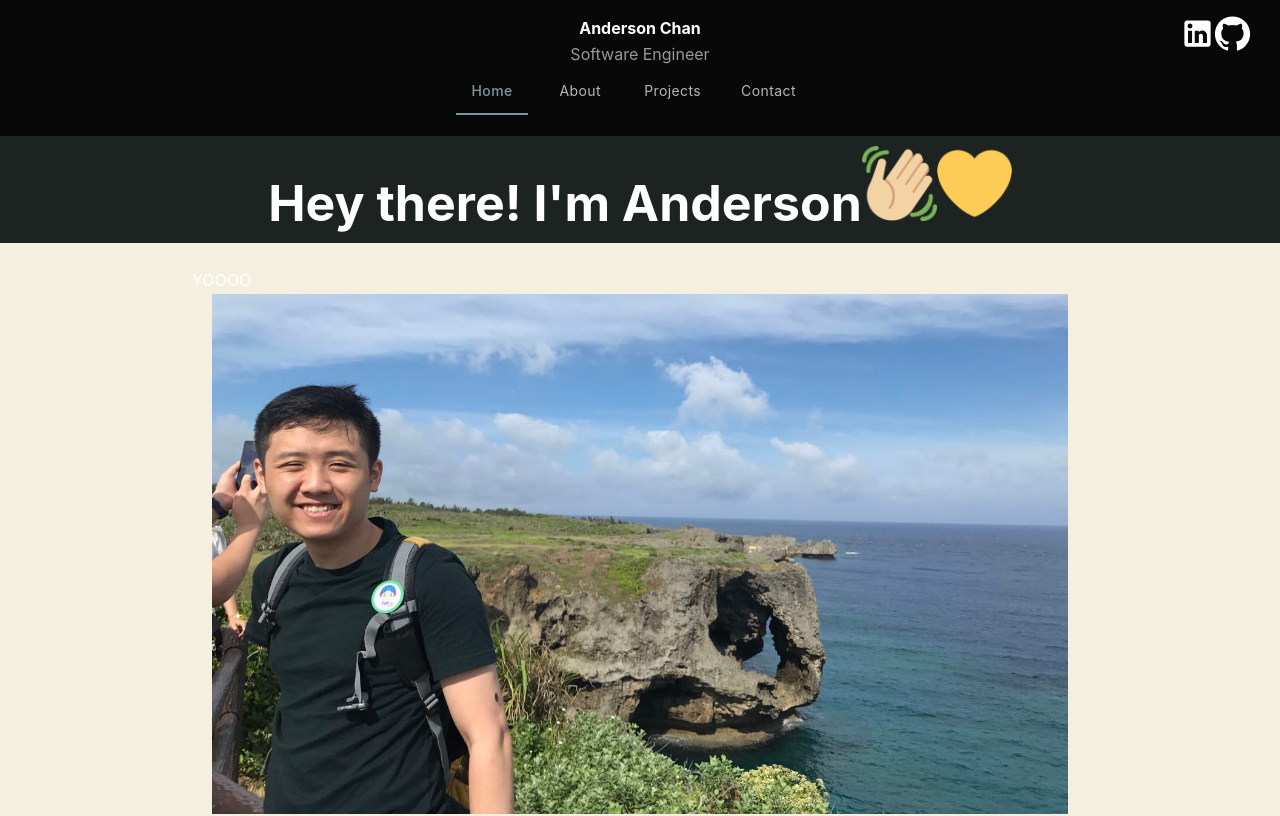
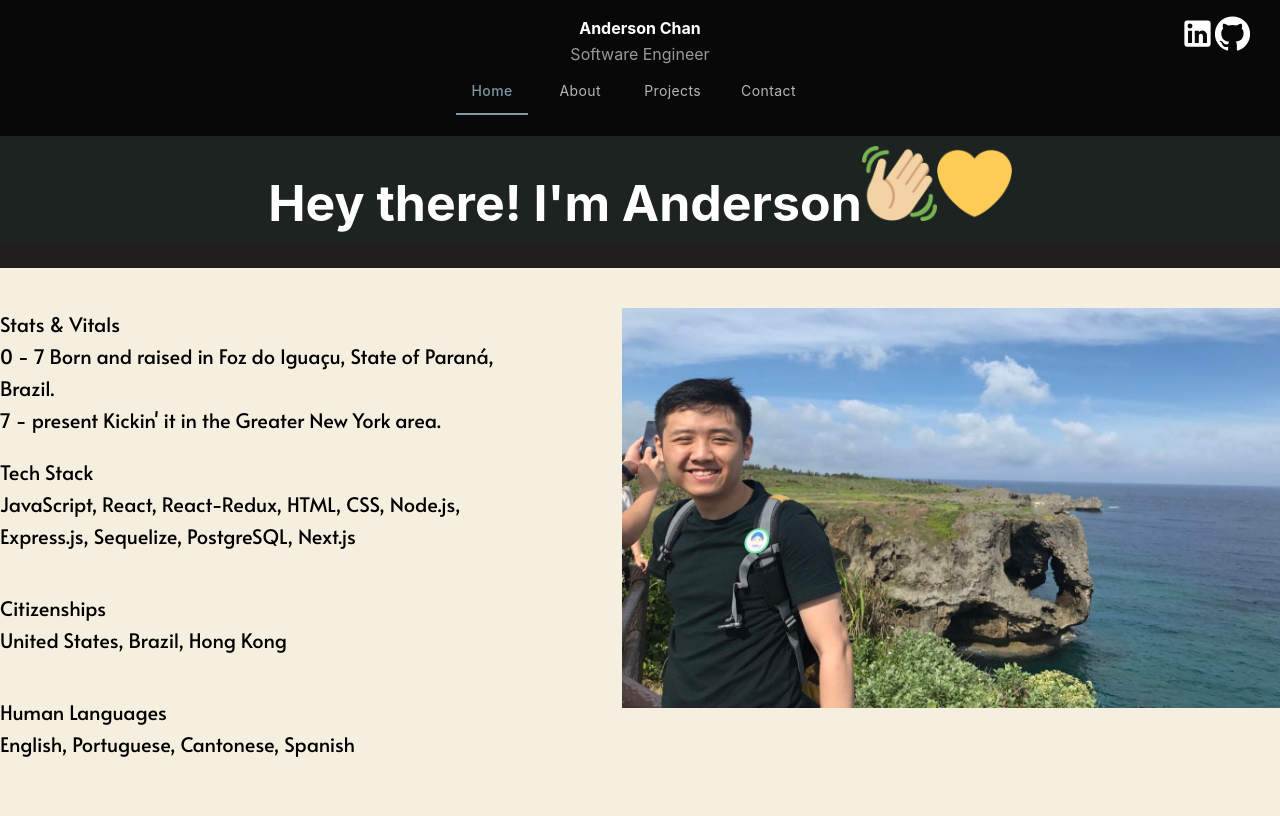
Before and after one commit to ac4574/Portfolio, a Next.js app: page / in a window 1280 px wide. Shown: the top 816 px of the page. Built offline with nearby package versions, Linux system fonts and the light colour scheme.

Commit message:
started layers and stats for home comp

```diff
--- a/components/Home.tsx
+++ b/components/Home.tsx
@@ -8,21 +8,60 @@ export default function Home() {
         <img src="wave.png" alt="wave" />
         <img src="yellow-heart.png" alt="heart" />
       </div>
-      <div id="home-container">
-        <div id="stats">YOOOO</div>
+      <div id="about-container">
+        <div id="stats">
+          Stats & Vitals
+          <div id="born">
+            <div id="past">
+              0 - 7 Born and raised in Foz do Iguaçu, State of Paraná, Brazil.
+            </div>
+            <div id="present">
+              7 - present Kickin' it in the Greater New York area.
+            </div>
+          </div>
+          <div className="stats-list" id="techstack">
+            Tech Stack
+            <div id="stack">
+              JavaScript, React, React-Redux, HTML, CSS, Node.js, Express.js,
+              Sequelize, PostgreSQL, Next.js
+            </div>
+          </div>
+          <div className="stats-list" id="citizenships">
+            Citizenships
+            <div id="citizenship-list">United States, Brazil, Hong Kong</div>
+          </div>
+          <div className="stats-list" id="human-languages">
+            Human Languages
+            <div id="language-list">
+              English, Portuguese, Cantonese, Spanish
+            </div>
+          </div>
+        </div>
         <div className="home-pic">
           <img src="prof2.jpg" alt="" />
         </div>
       </div>
-
+      <div id="projects-container">PROJECTS</div>
+      <div id="hobbies-container">HOBBIES</div>
       <style jsx>
         {`
+          #about-container {
+            display: flex;
+            flex-direction: row;
+            width: 100%;
+            background-color: #f5efdf;
+            justify-content: center;
+            padding-top: 2em;
+            padding-bottom: 2em;
+            font-family: 'Alata';
+            font-size: 20px;
+            overflow-wrap: break-word;
+          }
           .home {
             display: flex;
             flex-direction: column;
             align-items: center;
             justify-content: center;
-            background-color: #f5efdf;
             height: auto;
             padding-bottom: 3em;
           }
@@ -41,10 +80,18 @@ export default function Home() {
           .home-pic {
             display: flex;
             justify-content: center;
-            width: 70vw;
+            // width: 70vw;
           }
           .home-pic img {
-            height: 65vh;
+            height: 50vh;
+          }
+          #stats {
+            margin-right: 5em;
+            color: black;
+          }
+          .stats-list {
+            padding-top: 1em;
+            padding-bottom: 1em;
           }
         `}
       </style>
--- a/components/Layout.jsx
+++ b/components/Layout.jsx
@@ -29,6 +29,8 @@ export default function Layout({ children }) {
             content="width=device-width, initial-scale=1, minimum-scale=1"
           />
           <link rel="icon" href="/favicon.ico" />
+          <link href='https://fonts.googleapis.com/css?family=Alata' rel='stylesheet'/>
+
       </Head>
       <div id="header">
         <Navbar value={value} setValue={setValue}/>
```
